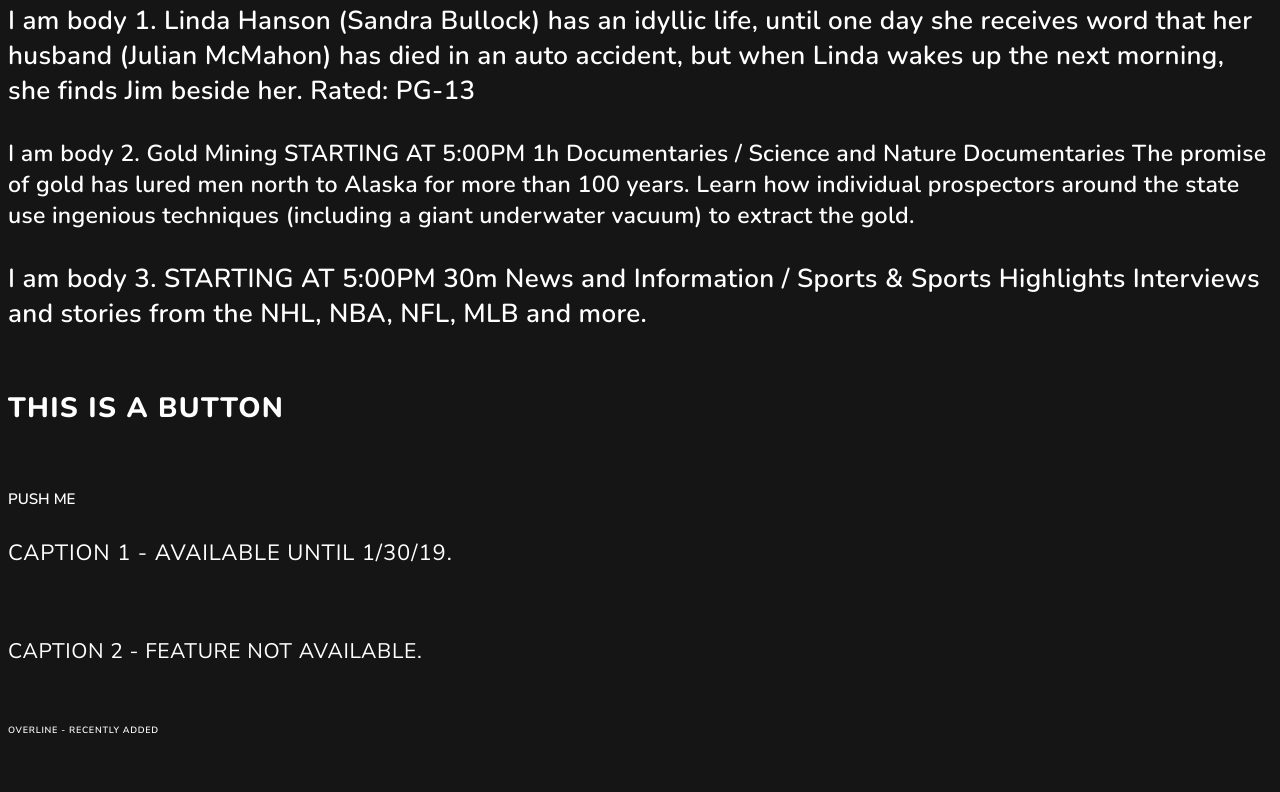
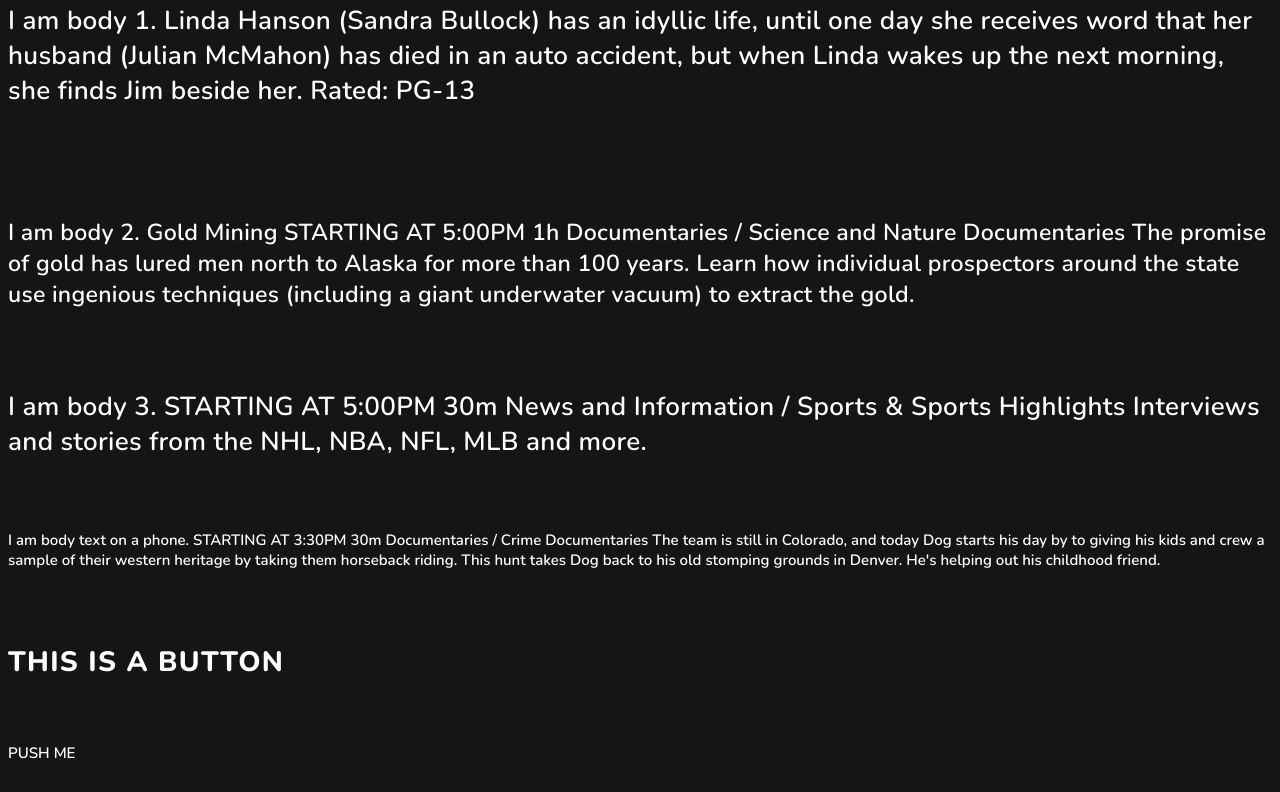
Before and after one commit to courtney-is-on-pluto/courtney-is-on-pluto.github.io, a plain HTML site: page index.html in a window 1280 px wide. Shown: the part 942-1734 px from the top of the page. Drawn offline with nearby package versions, Linux system fonts and the light colour scheme.

Commit message:
Update index.html

```diff
--- a/index.html
+++ b/index.html
@@ -114,6 +114,14 @@
 			color: white;
 		}
 
+		.bodytextmobile {
+			font-family: 'Nunito', sans-serif;
+			font-size: 0.577em;
+			font-weight: 600;
+			letter-spacing: 0em;
+			color: white;
+		}
+
 		.buttonstyle {
 			font-family: 'Nunito', sans-serif;
 			font-size: 1.077em;
@@ -184,40 +192,57 @@
 	<h5>H5 - Gordon Ramsay: Hell's Kitchen</h5>
 	<h6>H6 - Pet Collective</h6>
 	<p class="h7">H7 - Unsolved Mysteries</p>
-	<p1 class="bodytext1">I am body 1. Linda Hanson (Sandra Bullock) has an idyllic life, until one day she receives word
+	<p class="bodytext1">I am body 1. Linda Hanson (Sandra Bullock) has an idyllic life, until one day she receives word
 		that her husband (Julian McMahon) has died in an auto accident, but when Linda wakes up the next morning, she finds
-		Jim beside her. Rated: PG-13</p1><br><br>
-	<p2 class="bodytext2">I am body 2.
+		Jim beside her. Rated: PG-13</p><br><br>
+	<p class="bodytext2">I am body 2.
 		Gold Mining
 		STARTING AT 5:00PM
 		1h Documentaries / Science and Nature Documentaries
 
 		The promise of gold has lured men north to Alaska for more than 100 years. Learn how individual prospectors around
-		the state use ingenious techniques (including a giant underwater vacuum) to extract the gold.</p2><br><br>
-	<p3 class="bodytext3">I am body 3. STARTING AT 5:00PM
+		the state use ingenious techniques (including a giant underwater vacuum) to extract the gold.</p>
+
+	<br>
+
+	<p class="bodytext3">I am body 3. STARTING AT 5:00PM
 		30m News and Information / Sports & Sports Highlights
 
-		Interviews and stories from the NHL, NBA, NFL, MLB and more.</p3>
+		Interviews and stories from the NHL, NBA, NFL, MLB and more.</p>
 
-	<br><br>
+	<br>
+
+	<p class="bodytextmobile">I am body text on a phone. STARTING AT 3:30PM
+		30m Documentaries / Crime Documentaries
+
+		The team is still in Colorado, and today Dog starts his day by to giving his kids and crew a sample of their western heritage by taking them horseback riding. This hunt takes Dog back to his old stomping grounds in Denver. He's helping out his childhood friend.</p>
+
+	<br>
+
 	<p class="buttonstyle">This is a button</button>
 
 	<br><br>
+
 	<p class="mobilebtn">Push me</button>
 
 	<br><br>
+
 	<p class="caption1">Caption 1 - Available until 1/30/19.</p>
 
 	<br>
+
 	<p class="caption2">Caption 2 - Feature not available.</p>
 
 	<br>
+
 	<p class="overline">Overline - Recently Added</p>
 
 	<br>
+
 	<p class="subtitle1">Subtitle 1</p>
 
 	<br>
+
 	<p class="subtitle2">Subtitle 2</p>
 
 	<br><br>
```
Lines whose indentation alone changed are shown as unchanged.
